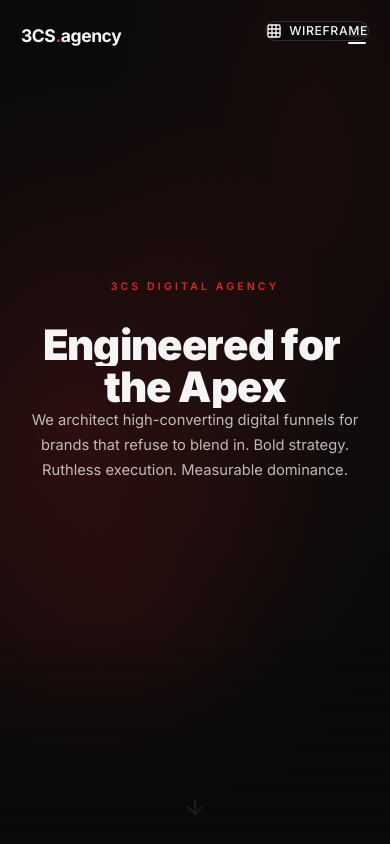
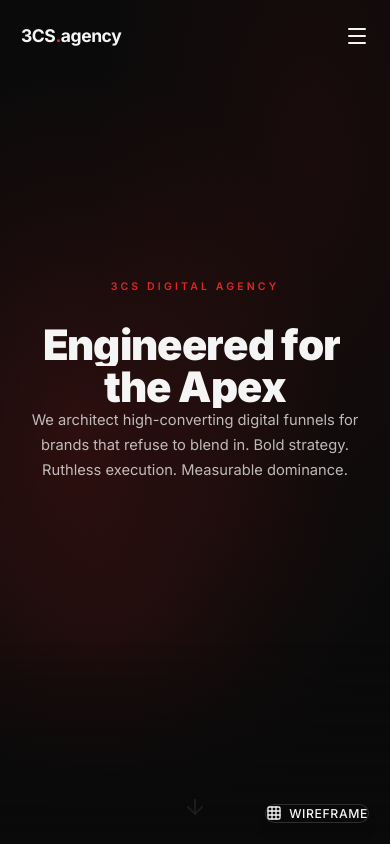
Before and after one commit to Dinulaka/3cs-assessment, a React (Vite) app: page / in a window 390 px wide. Shown: the top 844 px of the page. Built offline with nearby package versions, Linux system fonts and the light colour scheme.

Commit message:
fix: move theme toggle to bottom right on mobile screens to prevent navbar overlap

```diff
--- a/src/components/ThemeToggle.tsx
+++ b/src/components/ThemeToggle.tsx
@@ -8,7 +8,7 @@ export default function ThemeToggle() {
     <button
       id="theme-toggle"
       onClick={toggleTheme}
-      className="fixed top-6 right-6 z-50 flex items-center gap-2 px-4 py-2 text-sm font-medium tracking-wider uppercase transition-all duration-300 cursor-pointer"
+      className="fixed bottom-6 right-6 md:top-6 md:bottom-auto z-50 flex items-center gap-2 px-4 py-2 text-sm font-medium tracking-wider uppercase transition-all duration-300 cursor-pointer shadow-lg"
       style={{
         border: isWireframe ? '2px dashed #333' : '1px solid rgba(255,255,255,0.15)',
         background: isWireframe ? 'transparent' : 'rgba(10,10,10,0.8)',
```
